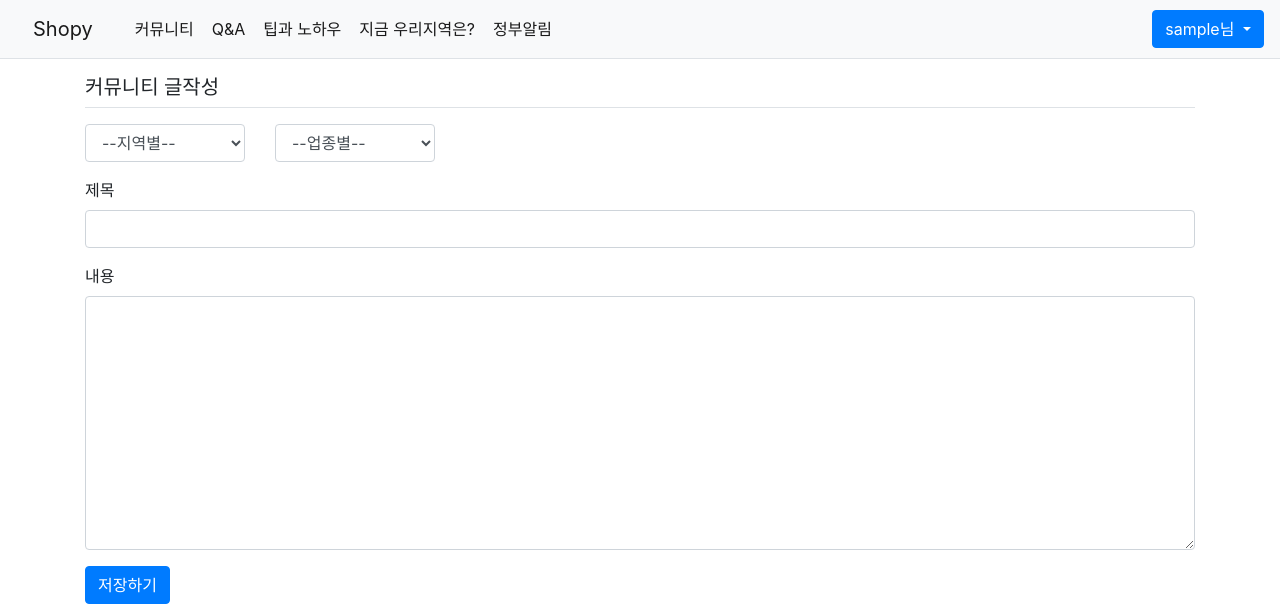
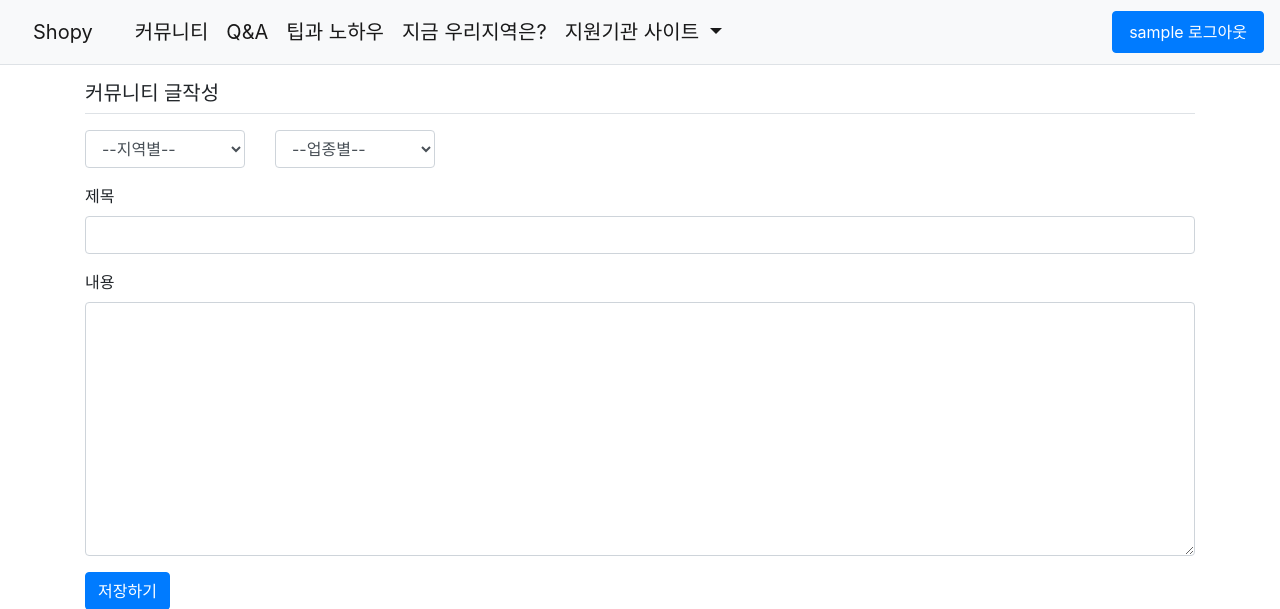
Before and after one commit to moongligh/django_project, a Django app: page /shopy/community/create/ in a window 1280 px wide. Shown: the top 609 px of the page. Run offline with Django 3.2, Linux system fonts and the light colour scheme; the visitor is signed in with stand-in values (Sample User, id 1); some libraries are stand-ins or nearby versions.

Commit message:
2020-05-39 not finished category sort

```diff
--- a/shopy/urls.py
+++ b/shopy/urls.py
@@ -42,7 +42,7 @@ urlpatterns = [
     path('comment/modify/tipNknowhow/<int:comment_id>/', comment_views.comment_modify_tipNknowhow, name='comment_modify_tipNknowhow'),
     path('comment/delete/tipNknowhow/<int:comment_id>/', comment_views.comment_delete_tipNknowhow, name='comment_delete_tipNknowhow'),
 
-    # vote_views.py
+    # vote_views.py (게시글 추천)
     path('vote/community/<int:community_id>/', vote_views.vote_community, name='vote_community'),
     path('vote/QNA/<int:QnA_id>/', vote_views.vote_QNA, name='vote_QNA'),
     path('vote/tipNknowhow/<int:tipNknowhow_id>/', vote_views.vote_tipNknowhow, name='vote_tipNknowhow'),
--- a/shopy/views/QNA_views.py
+++ b/shopy/views/QNA_views.py
@@ -121,9 +121,7 @@ def QNA_list(request):
             Q(subject__icontains=kw) |  # 제목검색
             Q(content__icontains=kw) |  # 내용검색
             Q(author__username__icontains=kw) |  # 질문 글쓴이검색
-            Q(comment__author__username__icontains=kw) |  # 답변 글쓴이검색
-            Q(category_local__icontains=kw) | # 글작성 카테고리(지역)
-            Q(category_sectors__icontains=kw) # 글작성 카테고리(산업)
+            Q(comment__author__username__icontains=kw)  # 답변 글쓴이검색
         ).distinct()
 
     # 페이징처리
--- a/shopy/views/base_views.py
+++ b/shopy/views/base_views.py
@@ -1,5 +1,5 @@
 from django.core.paginator import Paginator
-from django.shortcuts import render, get_object_or_404
+from django.shortcuts import render
 
 def home(request):
     '''
--- a/shopy/views/community_views.py
+++ b/shopy/views/community_views.py
@@ -18,7 +18,7 @@ def community_list(request):
     kw = request.GET.get('kw', '') # 검색어
     sort_list = request.GET.get('sort_list', 'recent') # 글정렬
     category_local = request.GET.get('category_local', 'default_local') # 지역별 정렬
-    category_sectors = request.GET.get('category_sectors', 'default_local') # 산업별 정렬
+    category_sectors = request.GET.get('category_sectors', 'default_sectors') # 산업별 정렬
 
     # 글정렬
     if sort_list == 'recommend':
@@ -121,9 +121,7 @@ def community_list(request):
             Q(subject__icontains=kw) |  # 제목검색
             Q(content__icontains=kw) |  # 내용검색
             Q(author__username__icontains=kw) |  # 질문 글쓴이검색
-            Q(comment__author__username__icontains=kw) |  # 답변 글쓴이검색
-            Q(category_local__icontains=kw) | # 글작성 카테고리(지역)
-            Q(category_sectors__icontains=kw) # 글작성 카테고리(산업)
+            Q(comment__author__username__icontains=kw)   # 답변 글쓴이검색
         ).distinct()
 
     # 페이징처리
--- a/shopy/views/tipNknowhow_views.py
+++ b/shopy/views/tipNknowhow_views.py
@@ -120,9 +120,7 @@ def tipNknowhow_list(request):
             Q(subject__icontains=kw) |  # 제목검색
             Q(content__icontains=kw) |  # 내용검색
             Q(author__username__icontains=kw) |  # 질문 글쓴이검색
-            Q(comment__author__username__icontains=kw) |  # 답변 글쓴이검색
-            Q(category_local__icontains=kw) | # 글작성 카테고리(지역)
-            Q(category_sectors__icontains=kw) # 글작성 카테고리(산업)
+            Q(comment__author__username__icontains=kw)   # 답변 글쓴이검색
         ).distinct()
 
     # 페이징처리
--- a/templates/board_base.html
+++ b/templates/board_base.html
@@ -19,6 +19,7 @@
         <div class="container my-3">
             <!--- 상속받는 템플릿의 구현부분--->
             <div class='row justify-content-between my-3'>
+
                 <div class='col-2'> <!-- 글정렬조건 시작-->
                     <select class='form-control sort_list'>
                         <option value='recent' {% if sort_list == 'recent' %}selected{% endif %}>최신순</option>
@@ -87,6 +88,7 @@
             </div>
             {% block content %}
             {% endblock %}
+
         </div>
 
         <!-- JQuery JS-->
--- a/templates/navbar.html
+++ b/templates/navbar.html
@@ -1,37 +1,41 @@
 <nav class="navbar navbar-expand-lg navbar-light bg-light border-bottom">
     <a class="navbar-brand nav-link btn" href="{% url 'shopy:home' %}">Shopy</a>
-    <button class="navbar-toggler" type="button" data-toggle="collapse" data-target="#navbarSupportedContent" aria-controls="navbarSupportedContent" aria-expanded="false" aria-label="Toggle navigation">
+    <button class="navbar-toggler" type="button" data-toggle="collapse" data-target="#navbar_content" aria-controls="navbar_content" aria-expanded="false" aria-label="Toggle navigation">
       <span class="navbar-toggler-icon"></span>
     </button>
 
     <div class="collapse navbar-collapse" id="navbar_content">
-      <ul class="navbar-nav mr-auto">
+      <ul class="navbar-nav mr-auto"> <!-- 좌측 네비게이션 버튼 부분 -->
         <li class="nav-item active">
-          <a class="nav-link btn" href="{% url 'shopy:community_list' %}">커뮤니티<span class="sr-only"></a>
+          <a class="nav-link btn btn-lg" href="{% url 'shopy:community_list' %}">커뮤니티<span class="sr-only"></a>
         </li>
         <li class="nav-item active">
-          <a class="nav-link btn" href="{% url 'shopy:QNA_list' %}">Q&A<span class="sr-only"></a>
+          <a class="nav-link btn btn-lg" href="{% url 'shopy:QNA_list' %}">Q&A<span class="sr-only"></a>
         </li>
         <li class="nav-item active">
-          <a class="nav-link btn" href="{% url 'shopy:tipNknowhow_list' %}">팁과 노하우<span class="sr-only"></a>
+          <a class="nav-link btn btn-lg" href="{% url 'shopy:tipNknowhow_list' %}">팁과 노하우<span class="sr-only"></a>
         </li>
         <li class="nav-item active">
-          <a class="nav-link btn" href="#">지금 우리지역은?<span class="sr-only"></a>
+          <a class="nav-link btn btn-lg" href="#">지금 우리지역은?<span class="sr-only"></a>
         </li>
-        <li class="nav-item active">
-          <a class="nav-link btn" href="#">정부알림<span class="sr-only"></a>
+        <li class="nav-item">
+          <div class="dropdown active">  <!-- 드롭다운 버튼 (정부링크) -->
+            <a class="nav-link btn btn-lg dropdown-toggle" href="#" role="button" id="dropdownMenuLink" data-toggle="dropdown" aria-haspopup="true" aria-expanded="false">
+              지원기관 사이트
+            </a>
+            <div class="dropdown-menu" aria-labelledby="dropdownMenuLink">
+              <a class="dropdown-item text-center" href="https://www.mss.go.kr/site/smba/main.do" target='_blank'>중소벤처기업부</a>
+              <a class="dropdown-item text-center" href="https://www.fsc.go.kr/" target='_blank'>금융위원회</a>
+              <a class="dropdown-item text-center" href="https://www.gov.kr/portal/" target='_blank'>정부24</a>
+            </div>
+          </div>  <!-- 드롭다운 버튼 끝 -->
         </li>
-      </ul>
+      </ul><!-- 좌측 네비게이션 버튼 끝 -->
 
         {% if user.is_authenticated %}
-        <div class="dropdown">
-          <a class="btn btn-primary dropdown-toggle" href="#" role="button" id="dropdownMenuLink" data-toggle="dropdown" aria-haspopup="true" aria-expanded="false">
-            {{user.username}}님
-          </a>
-          <div class="dropdown-menu" aria-labelledby="dropdownMenuLink">
-            <a class="dropdown-item" href="{% url 'common:logout' %}">로그아웃</a>
-          </div>
-        </div>
+        <form class="form-inline" ></form>
+        <a class="nav-link btn btn-primary" href="{% url 'common:logout' %}">{{ user.username }} 로그아웃</a>
+      </form>
         {% else %}<!-- 비로그인 상태일시 -->
         <form class="form-inline" ></form>
         <a class="nav-link btn btn-primary" href="{% url 'common:login' %}"> 로그인</a>
--- a/templates/shopy/QNA/QNA_detail.html
+++ b/templates/shopy/QNA/QNA_detail.html
@@ -11,8 +11,10 @@
             </div>
         {% endif %} <!-- 사용자오류 끝 -->
 
-        <!-- 질문 제목 -->
-        <h2 class="border-bottom py-2">{{ QnA.subject }}</h2>
+        <h2 class="border-bottom py-2">{{ QnA.subject }}    <!-- QNA글 제목 -->
+            &nbsp; <span class="badge badge-pill badge-warning">{{ QnA.category_local }}</span>
+            &nbsp; <span class="badge badge-pill badge-warning">{{ QnA.category_sectors }}</span>
+        </h2>
 
 
         <div class="row my-3">
--- a/templates/shopy/QNA/QNA_form.html
+++ b/templates/shopy/QNA/QNA_form.html
@@ -24,7 +24,7 @@
         <div class='row my-3 from-group'>
             <div class='col-2'> <!-- 지역별 정렬조건 시작-->
                 <select class='form-control category_local' name='category_local' id='category_local'>
-                    <option value='' {% if category_local == '' %}selected{% endif %}> --지역별--</option>
+                    <option value='' {% if category_local == '' %}selected{% endif %}> --지역별--</option>  <!-- 카테고리 선택 유도를 위해 value를 공백값지정 -->
                     <option value='Gangnam-gu' {% if category_local == 'Gangnam-gu' %}selected{% endif %}>강남구</option>
                     <option value='Gangdong-gu' {% if category_local == 'Gangdong-gu' %}selected{% endif %}>강동구</option>
                     <option value='Gangbuk-gu' {% if category_local == 'Gangbuk-gu' %}selected{% endif %}>강북구</option>
@@ -55,7 +55,7 @@
 
             <div class='col-2'> <!-- 업종별 정렬조건 시작-->
                 <select class='form-control category_sectors' name='category_sectors' id='category_sectors'>
-                    <option value='' {% if category_sectors == '' %}selected{% endif %}> --업종별--</option>
+                    <option value='' {% if category_sectors == '' %}selected{% endif %}> --업종별--</option>    <!-- 카테고리 선택 유도를 위해 value를 공백값지정 -->
                     <option value='conduct' {% if category_sectors == 'conduct' %}selected{% endif %}>경영·사무</option>
                     <option value='marketing' {% if category_sectors == 'marketing' %}selected{% endif %}>광고·마케팅·홍보</option>
                     <option value='IT' {% if category_sectors == 'IT' %}selected{% endif %}>IT·인터넷</option>
--- a/templates/shopy/community/community_detail.html
+++ b/templates/shopy/community/community_detail.html
@@ -11,8 +11,10 @@
             </div>
         {% endif %} <!-- 사용자오류 끝 -->
 
-        <!-- 질문 제목 -->
-        <h2 class="border-bottom py-2">{{ community.subject }}</h2>
+        <h2 class="border-bottom py-2">{{ community.subject }}  <!-- 커뮤니티글 제목 -->
+            &nbsp; <span class="badge badge-pill badge-warning">{{ community.category_local }}</span>
+            &nbsp; <span class="badge badge-pill badge-warning">{{ community.category_sectors }}</span>
+        </h2>
 
 
         <div class="row my-3">
--- a/templates/shopy/community/community_form.html
+++ b/templates/shopy/community/community_form.html
@@ -24,7 +24,7 @@
         <div class='row my-3 from-group'>
             <div class='col-2'> <!-- 지역별 정렬조건 시작-->
                 <select class='form-control category_local' name='category_local' id='category_local'>
-                    <option value='' {% if category_local == '' %}selected{% endif %}> --지역별--</option>
+                    <option value='' {% if category_local == '' %}selected{% endif %}> --지역별--</option>  <!-- 카테고리 선택 유도를 위해 value를 공백값지정 -->
                     <option value='Gangnam-gu' {% if category_local == 'Gangnam-gu' %}selected{% endif %}>강남구</option>
                     <option value='Gangdong-gu' {% if category_local == 'Gangdong-gu' %}selected{% endif %}>강동구</option>
                     <option value='Gangbuk-gu' {% if category_local == 'Gangbuk-gu' %}selected{% endif %}>강북구</option>
@@ -55,7 +55,7 @@
 
             <div class='col-2'> <!-- 업종별 정렬조건 시작-->
                 <select class='form-control category_sectors' name='category_sectors' id='category_sectors'>
-                    <option value='' {% if category_sectors == '' %}selected{% endif %}> --업종별--</option>
+                    <option value='' {% if category_sectors == '' %}selected{% endif %}> --업종별--</option>    <!-- 카테고리 선택 유도를 위해 value를 공백값지정 -->
                     <option value='conduct' {% if category_sectors == 'conduct' %}selected{% endif %}>경영·사무</option>
                     <option value='marketing' {% if category_sectors == 'marketing' %}selected{% endif %}>광고·마케팅·홍보</option>
                     <option value='IT' {% if category_sectors == 'IT' %}selected{% endif %}>IT·인터넷</option>
--- a/templates/shopy/tipNknowhow/tipNknowhow_detail.html
+++ b/templates/shopy/tipNknowhow/tipNknowhow_detail.html
@@ -11,8 +11,10 @@
             </div>
         {% endif %} <!-- 사용자오류 끝 -->
 
-        <!-- 질문 제목 -->
-        <h2 class="border-bottom py-2">{{ tipNknowhow.subject }}</h2>
+        <h2 class="border-bottom py-2">{{ tipNknowhow.subject }}  <!-- 팁과 노하우글 제목 -->
+            &nbsp; <span class="badge badge-pill badge-warning">{{ tipNknowhow.category_local }}</span>
+            &nbsp; <span class="badge badge-pill badge-warning">{{ tipNknowhow.category_sectors }}</span>
+        </h2>
 
 
         <div class="row my-3">
--- a/templates/shopy/tipNknowhow/tipNknowhow_form.html
+++ b/templates/shopy/tipNknowhow/tipNknowhow_form.html
@@ -24,7 +24,7 @@
         <div class='row my-3 from-group'>
             <div class='col-2'> <!-- 지역별 정렬조건 시작-->
                 <select class='form-control category_local' name='category_local' id='category_local'>
-                    <option value='' {% if category_local == '' %}selected{% endif %}> --지역별--</option>
+                    <option value='' {% if category_local == '' %}selected{% endif %}> --지역별--</option>  <!-- 카테고리 선택 유도를 위해 value를 공백값지정 -->
                     <option value='Gangnam-gu' {% if category_local == 'Gangnam-gu' %}selected{% endif %}>강남구</option>
                     <option value='Gangdong-gu' {% if category_local == 'Gangdong-gu' %}selected{% endif %}>강동구</option>
                     <option value='Gangbuk-gu' {% if category_local == 'Gangbuk-gu' %}selected{% endif %}>강북구</option>
@@ -55,7 +55,7 @@
 
             <div class='col-2'> <!-- 업종별 정렬조건 시작-->
                 <select class='form-control category_sectors' name='category_sectors' id='category_sectors'>
-                    <option value='' {% if category_sectors == '' %}selected{% endif %}> --업종별--</option>
+                    <option value='' {% if category_sectors == '' %}selected{% endif %}> --업종별--</option>    <!-- 카테고리 선택 유도를 위해 value를 공백값지정 -->
                     <option value='conduct' {% if category_sectors == 'conduct' %}selected{% endif %}>경영·사무</option>
                     <option value='marketing' {% if category_sectors == 'marketing' %}selected{% endif %}>광고·마케팅·홍보</option>
                     <option value='IT' {% if category_sectors == 'IT' %}selected{% endif %}>IT·인터넷</option>
```
Lines whose indentation alone changed are shown as unchanged.
